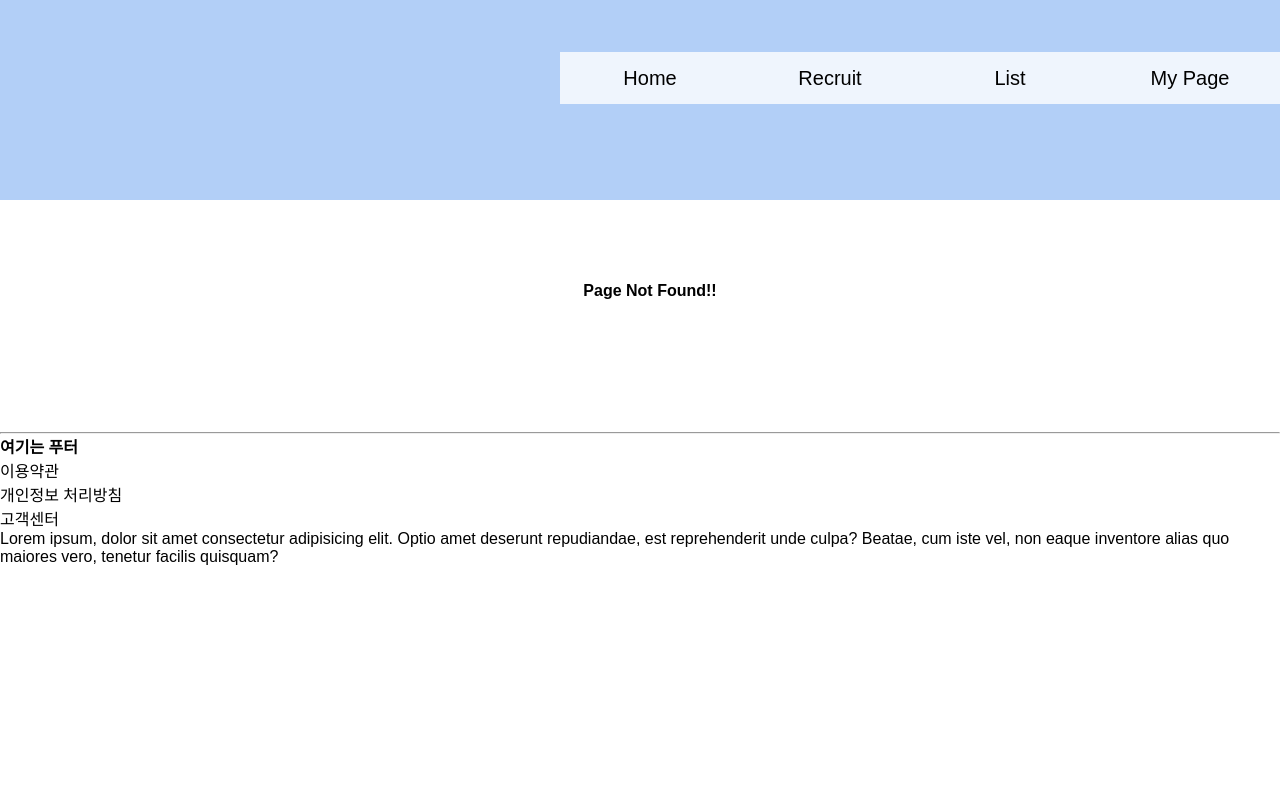
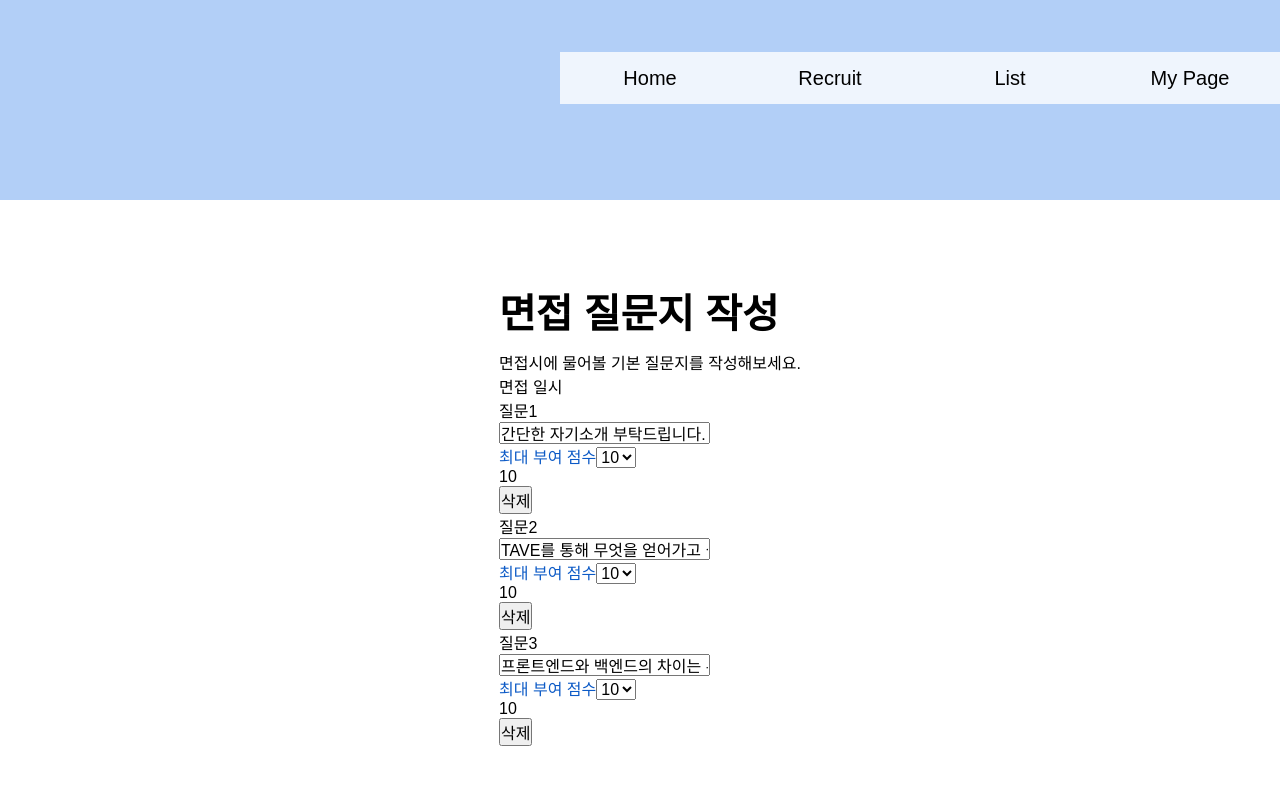
Before and after one commit to Kim-Hyunjo/MoZIP, a React (Create React App) app in the folder front/: page /recruit/interview/commonquestion in a window 1280 px wide. Shown: the top 800 px of the page. Built offline with nearby package versions, Linux system fonts and the light colour scheme.

Commit message:
feat: Add InterviewCommonQuestion

```diff
--- a/front/src/App.tsx
+++ b/front/src/App.tsx
@@ -39,6 +39,7 @@ import Resume2 from './pages/recruit/Resume2';
 import Resume3 from './pages/recruit/Resume3';
 import Schedule1 from './pages/recruit/Schedule1';
 import Interview from './pages/recruit/Interview';
+import InterviewCommonQuestion from './pages/recruit/InterviewCommonQuestion';
 
 function App() {
   return (
@@ -233,6 +234,11 @@ function App() {
               path="/recruit/interview"
               component={Interview}
             ></Route>
+            <Route
+              exact
+              path="/recruit/interview/commonquestion"
+              component={InterviewCommonQuestion}
+            ></Route>
             {/* NotFount */}
             <Route component={NotFound} />
           </Switch>
--- /dev/null
+++ b/front/src/pages/recruit/InterviewCommonQuestion.tsx
@@ -0,0 +1,77 @@
+import React, { useState } from 'react';
+import Circle from '../circle/Circle';
+
+interface Question {
+  id: number;
+  question: string;
+  maxScore: number;
+}
+
+const InterviewCommonQuestion = () => {
+  let questionCount = 0;
+
+  const [questions, setQuestions] = useState<Question[]>([
+    { id: 0, question: '간단한 자기소개 부탁드립니다.', maxScore: 10 },
+    {
+      id: 1,
+      question: 'TAVE를 통해 무엇을 얻어가고 싶은지, 왜 지원했는지?',
+      maxScore: 10,
+    },
+    {
+      id: 2,
+      question: '프론트엔드와 백엔드의 차이는 무엇인가요?',
+      maxScore: 10,
+    },
+  ]);
+
+  const scoreList = [1, 2, 3, 4, 5, 6, 7, 8, 9, 10];
+
+  const handleClickRemove = () => {}; // 삭제
+
+  const interviewFormList = questions.map((item, index) => {
+    return (
+      <div key={index}>
+        <div>질문{index + 1}</div>
+        <input type="text" value={item.question}></input>
+        <div>
+          <span>최대 부여 점수</span>
+          <select
+            itemType="number"
+            defaultValue={10}
+            value={item.maxScore}
+            onChange={(e) => {
+              //   setScore(e.target.value as any);
+              item.maxScore = (e.target.value as unknown) as number;
+            }}
+            // onBlur={(e) => setScore((e.target.value as any) as number)}
+          >
+            {scoreList.map((item2) => {
+              return (
+                <option key={index} value={item2}>
+                  {item2}
+                </option>
+              );
+            })}
+          </select>
+        </div>
+        <div>{item.maxScore}</div>
+
+        <button onClick={handleClickRemove}>삭제</button>
+      </div>
+    );
+  });
+
+  return (
+    <div>
+      <h2>면접 질문지 작성</h2>
+      <div>면접시에 물어볼 기본 질문지를 작성해보세요.</div>
+
+      <div>
+        <div>면접 일시</div>
+        {interviewFormList}
+      </div>
+    </div>
+  );
+};
+
+export default InterviewCommonQuestion;
```
